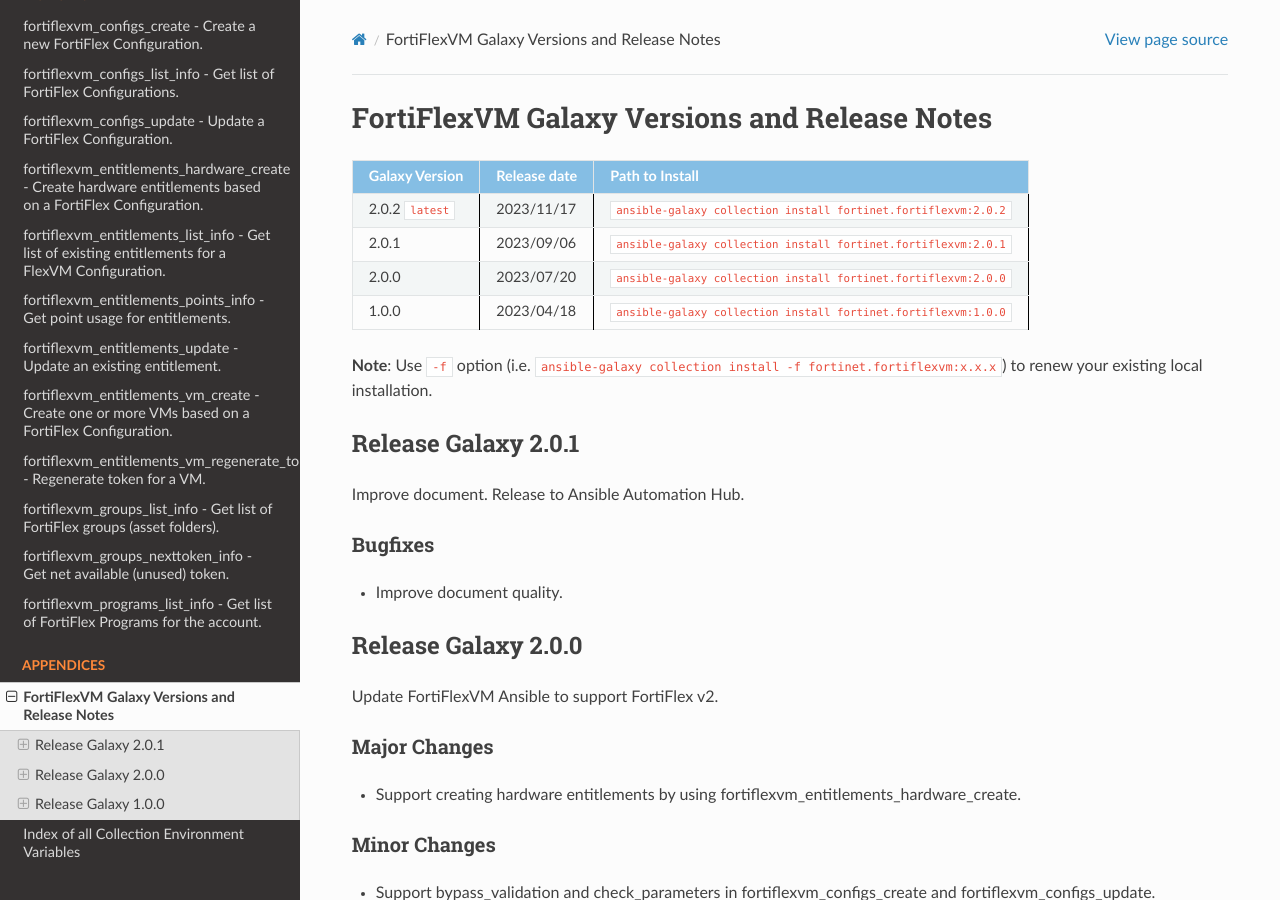
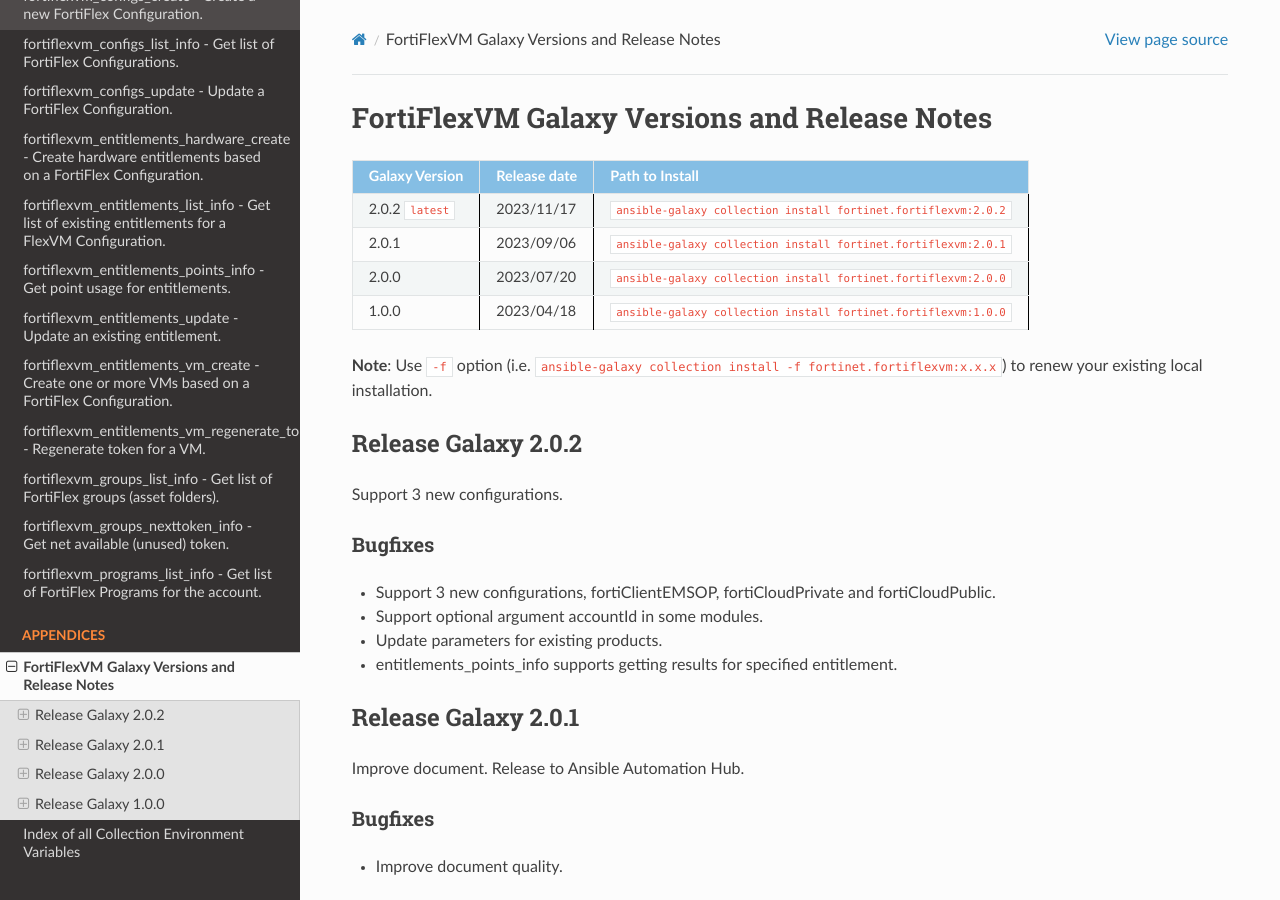
Before and after one commit to dux-fortinet/fortiflexvm-doc, a Sphinx documentation site: the page built from source/version.rst, in a window 1280 px wide and 900 px high. Built offline with Sphinx 7.4.7 and the Read the Docs theme 2.0.0, drawn with Linux system fonts in a browser that asks for light colours.

Commit message:
fix version

```diff
--- a/source/version.rst
+++ b/source/version.rst
@@ -16,6 +16,21 @@
 **Note**: Use ``-f`` option (i.e.
 ``ansible-galaxy collection install -f fortinet.fortiflexvm:x.x.x``) to
 renew your existing local installation.
+
+
+Release Galaxy 2.0.2
+--------------------
+
+Support 3 new configurations.
+
+Bugfixes
+^^^^^^^^
+
+- Support 3 new configurations, fortiClientEMSOP, fortiCloudPrivate and fortiCloudPublic.
+- Support optional argument accountId in some modules.
+- Update parameters for existing products.
+- entitlements_points_info supports getting results for specified entitlement.
+
 
 
 Release Galaxy 2.0.1
```
